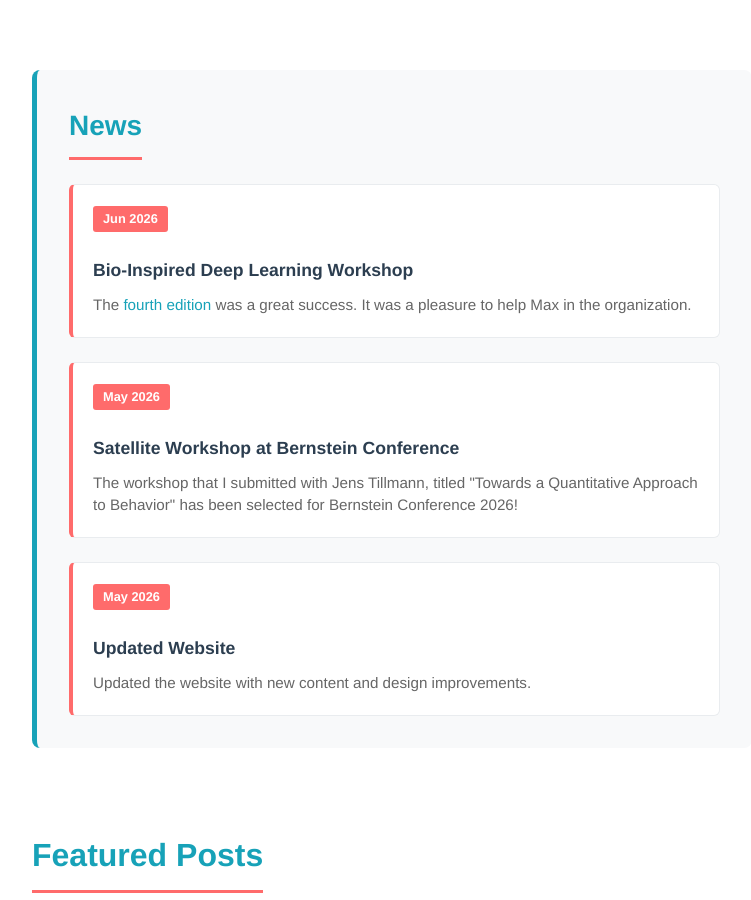
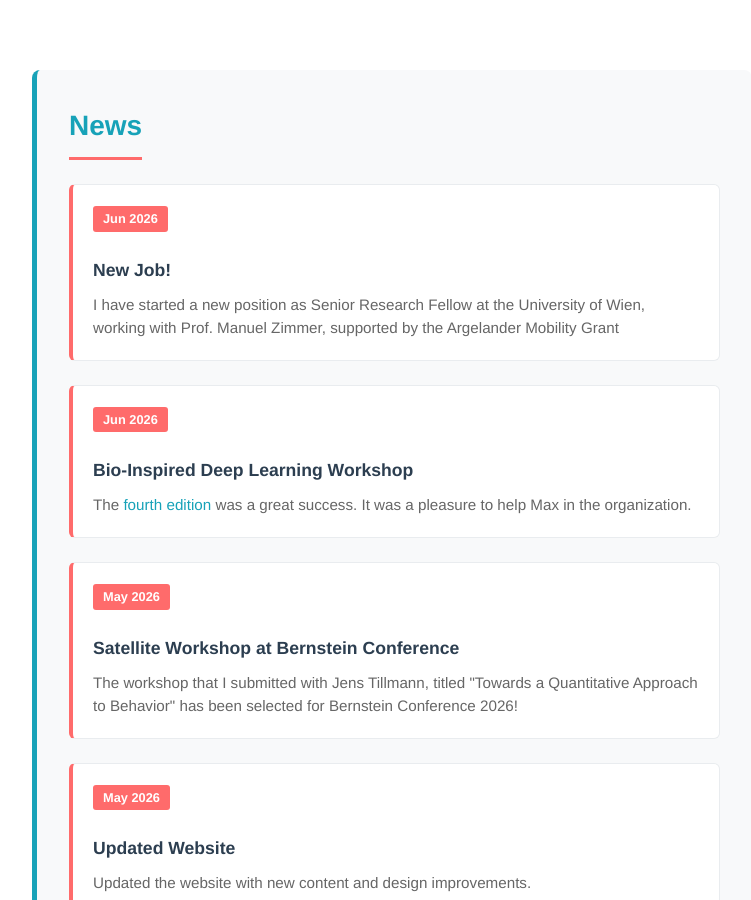
Before and after one commit to verzep/verzep.github.io, a Jekyll site: the page built from index.html, in a window 1280 px wide and 900 px high, scrolled down 518 px. Shown: the whole window, without its empty margins (248-999 px from the left). Built offline with Jekyll 4.4.1, drawn with Linux system fonts in a browser that asks for light colours.

Commit message:
new position

```diff
--- a/_data/news.yaml
+++ b/_data/news.yaml
@@ -1,3 +1,7 @@
+- title: "New Job!"
+  date: 2026-06-22
+  description: "I have started a new position as Senior Research Fellow at the University of Wien, working with Prof. Manuel Zimmer, supported by the Argelander Mobility Grant"
+
 - title: "Bio-Inspired Deep Learning Workshop"
   date: 2026-06-12
   description: 'The <a href="https://mfeggl.github.io/workshop/2026/01/01/bio-inspired-deep-learning-workshop-2026.html" target="_blank" rel="noopener">fourth edition</a> was a great success. It was a pleasure to help Max in the organization.'
```
